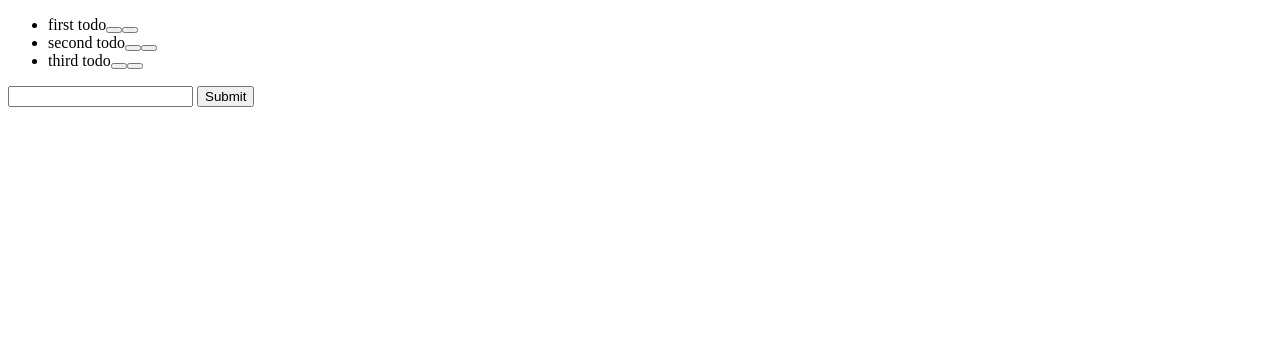
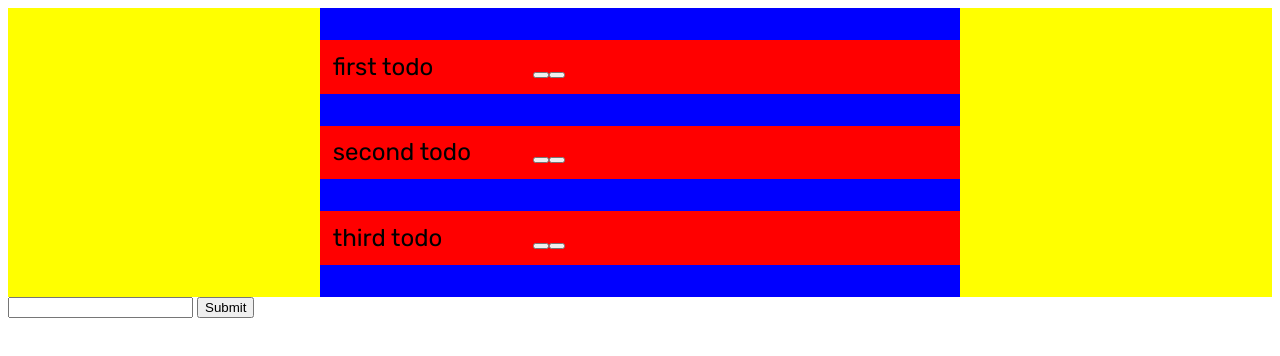
Before and after one commit to fac-12/KNML-ToDoList, a website: page index.html in a window 1280 px wide. Drawn offline with Linux system fonts and the light colour scheme.

Commit message:
added css for list items relates to issue #21

```diff
--- a/dom.js
+++ b/dom.js
@@ -17,6 +17,7 @@
     var todoNode = document.createElement('li');
     var span = document.createElement('span');
     var todoText = document.createTextNode(todo.description);
+    todoNode.className = 'todo-item';
     span.appendChild(todoText);
     todoNode.appendChild(span);
     //We need to add our todo logic in here, so that it follows onto the things
@@ -51,7 +52,7 @@
     event.preventDefault();
 
    todos.description = event.target.description.value;
-   description = " ";// event.target ....
+   event.target.description.value = " ";// event.target ....
    todos.done = false;
 
 
--- a/index.html
+++ b/index.html
@@ -1,12 +1,13 @@
 <!DOCTYPE html>
 <html>
   <head>
+    <link href="https://fonts.googleapis.com/css?family=Rubik" rel="stylesheet">
     <meta charset="utf-8">
     <title>tdd todo</title>
     <link rel="stylesheet" href="./style.css">
   </head>
   <body>
-    <div id = "todo-container">
+    <div id = "todo-container" class = "todo-container">
         <ul>
         </ul>
     </div>
--- a/style.css
+++ b/style.css
@@ -0,0 +1,32 @@
+.todo-item {
+  background-color: red;
+  margin: 5%;
+  margin-left: 0;
+  min-width: 50vw;
+  font-family: 'Rubik', sans-serif;
+  font-size: 1.5rem;
+  padding: 2%;
+  display: block;
+  box-sizing: border-box;
+}
+
+.todo-item span{
+  display: inline-block;
+  min-width: 200px;
+}
+
+.todo-container {
+display: flex;
+flex-direction: column;
+background-color: yellow;
+justify-content: space-around;
+align-items: center;
+flex-wrap: nowrap;
+}
+
+ul {
+  list-style-type: none;
+  margin: 0;
+  padding: 0;
+  background-color: blue;
+}
```
